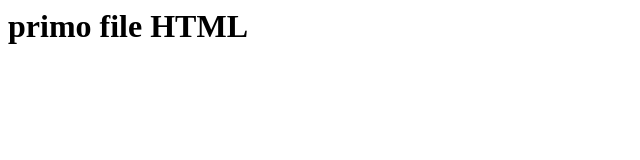
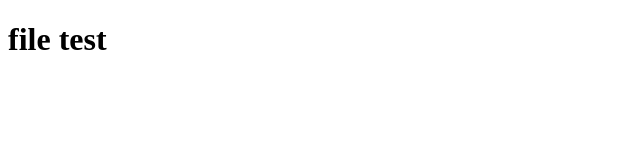
Before and after one commit to FabrizioCmp/test, a plain HTML site: page index.html in a window 1280 px wide. Shown: the whole page, without its empty margins (0-640 px from the left). Drawn offline with Linux system fonts and the light colour scheme.

Commit message:
HTML structure

```diff
--- a/index.html
+++ b/index.html
@@ -1 +1,9 @@
- <h1> primo file HTML</h1>
+<!DOCTYPE html>
+<html lang="en">
+<head>
+    <title>Document</title>
+</head>
+<body>
+    <h1> file test</h1>
+</body>
+</html>
```
